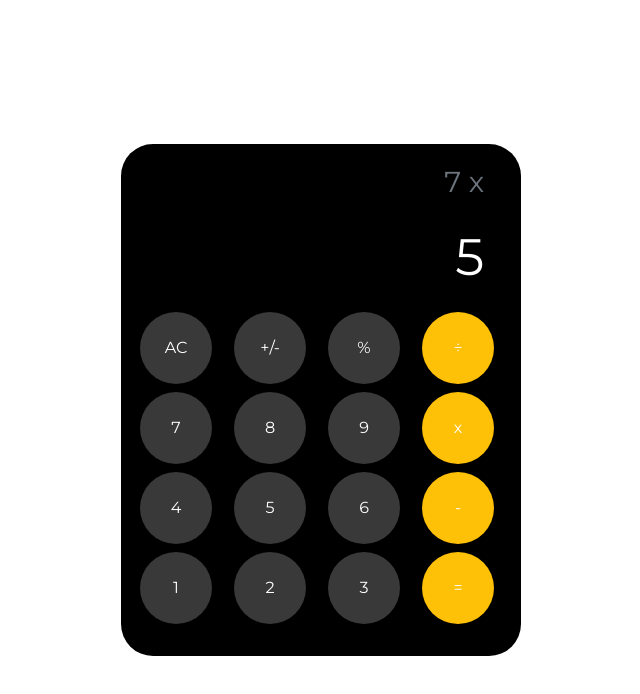
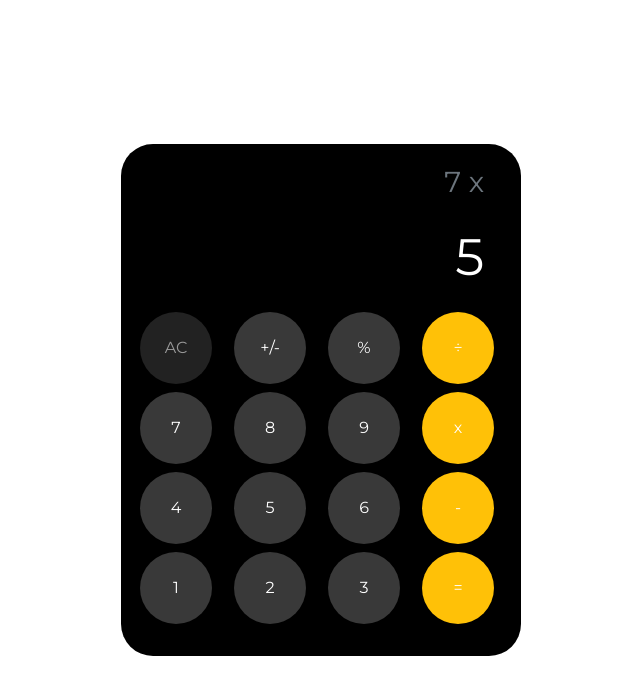
Before and after one commit to bzceval/ios-calculator, a plain HTML site: page index.html in a window 1280 px wide. In both pictures the pointer is over the element "AC". Shown: the whole page, without its empty margins (319-959 px from the left). Drawn offline with nearby package versions, Linux system fonts and the light colour scheme.

Commit message:
add hover effect

```diff
--- a/css/style.css
+++ b/css/style.css
@@ -4,18 +4,17 @@
   padding: 0;
 }
 body {
-    font-family: 'Montserrat', sans-serif;
+  font-family: "Montserrat", sans-serif;
 }
-.calculator{
+.calculator {
   height: 100vh;
 }
-.all-screen{
+.all-screen {
   background-color: black;
   width: 25rem;
   height: 32rem;
   border-radius: 2rem;
   gap: 5px;
-
 }
 /*View Screen*/
 .view-secreen p {
@@ -39,10 +38,13 @@ body {
   grid-template-rows: repeat(4, 1fr);
   justify-items: center;
   border-radius: 2rem;
-    gap: .5rem;
+  gap: 0.5rem;
 }
 .calculate-screen #ac-oparator,
-#minus-plus, #percent, #oparator, #number {
+#minus-plus,
+#percent,
+#oparator,
+#number {
   width: 4.5rem;
   height: 4.5rem;
   border-radius: 50%;
@@ -51,4 +53,15 @@ body {
   display: flex;
   align-items: center;
   justify-content: center;
+  font-size: 1rem;
 }
+
+.calculate-screen #ac-oparator:hover,
+#minus-plus:hover,
+#percent:hover,
+#oparator:hover,
+#number:hover {
+  opacity: .6;
+  transition: all .4s;
+  cursor: pointer;
+}
```
Also changed, not shown: index.html (line endings or trailing spaces). Lines whose indentation alone changed are shown as unchanged.
